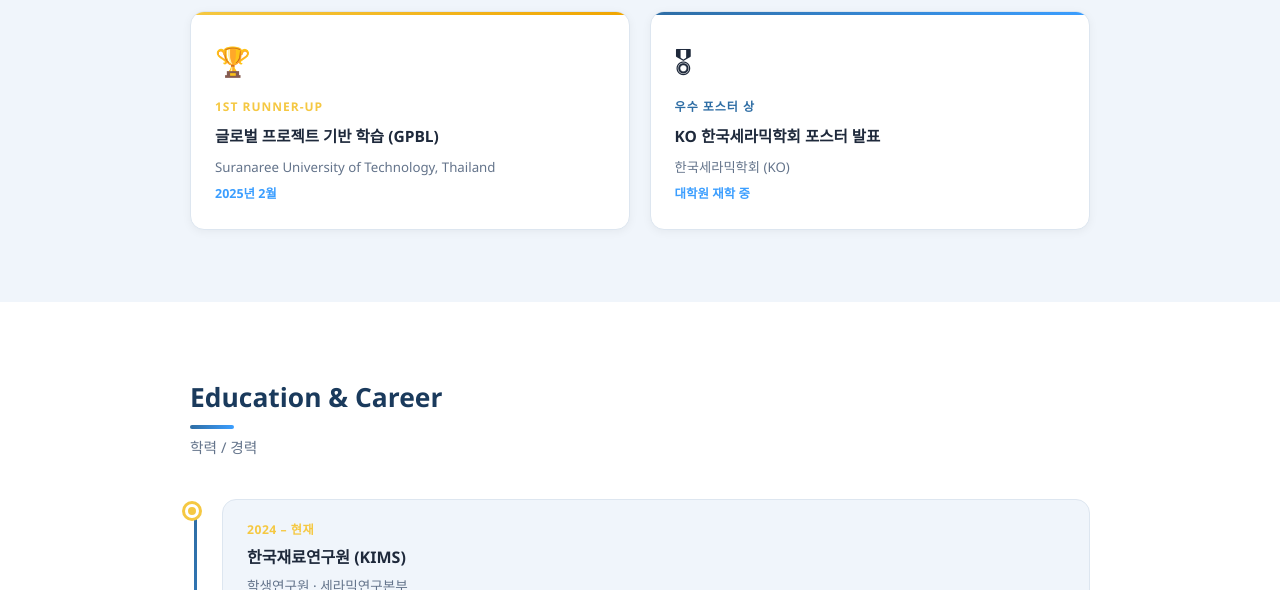
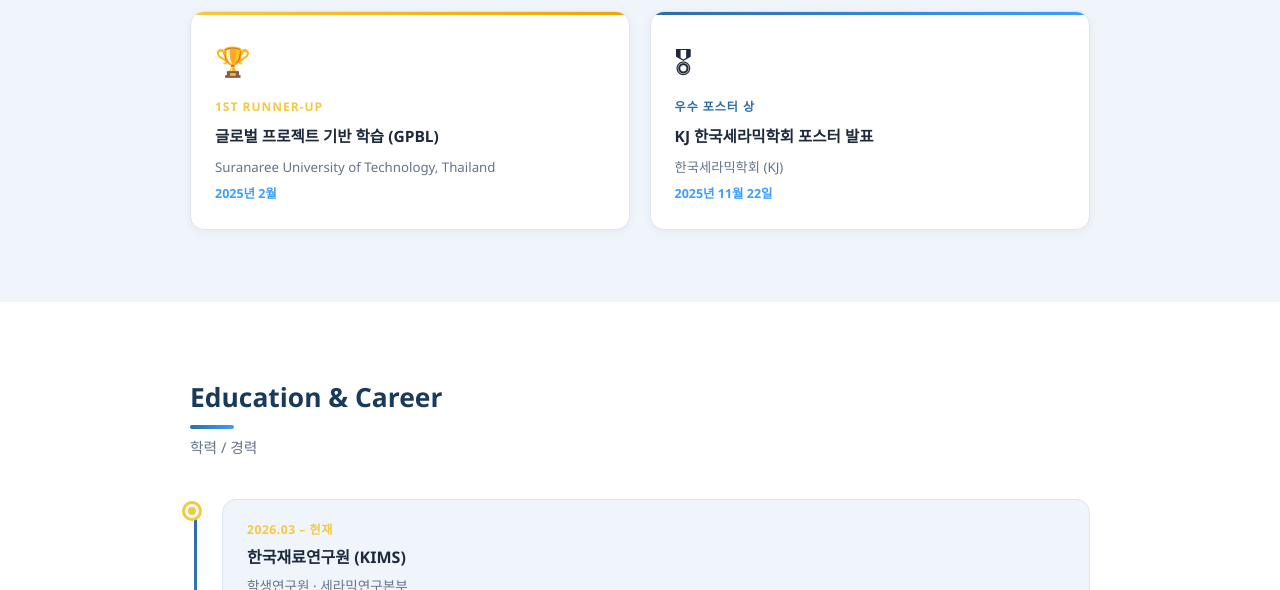
Before and after one commit to imchae1117/imchae1117.github.io, a plain HTML site: page index.html in a window 1280 px wide. Shown: the part 1560-2150 px from the top of the page. Drawn offline with Linux system fonts and the light colour scheme.

Commit message:
Add files via upload

```diff
--- a/index.html
+++ b/index.html
@@ -217,9 +217,9 @@
       <div class="award-card blue fade">
         <div class="award-icon">🎖</div>
         <div class="award-rank blue">우수 포스터 상</div>
-        <div class="award-title">KO 한국세라믹학회 포스터 발표</div>
-        <div class="award-org">한국세라믹학회 (KO)</div>
-        <div class="award-date">대학원 재학 중</div>
+        <div class="award-title">KJ 한국세라믹학회 포스터 발표</div>
+        <div class="award-org">한국세라믹학회 (KJ)</div>
+        <div class="award-date">2025년 11월 22일</div>
       </div>
     </div>
   </div>
@@ -237,7 +237,7 @@
       <div class="tl-item">
         <div class="tl-dot now"></div>
         <div class="tl-card">
-          <div class="tl-period now">2024 – 현재</div>
+          <div class="tl-period now">2026.03 – 현재</div>
           <div class="tl-org">한국재료연구원 (KIMS)</div>
           <div class="tl-sub">학생연구원 · 세라믹연구본부</div>
           <div class="tl-desc">DLP 기반 세라믹 3D 프린팅 공정 연구. 광중합 슬러리 설계, 탈지·소결 최적화, 고투명 세라믹 제조.</div>
```
